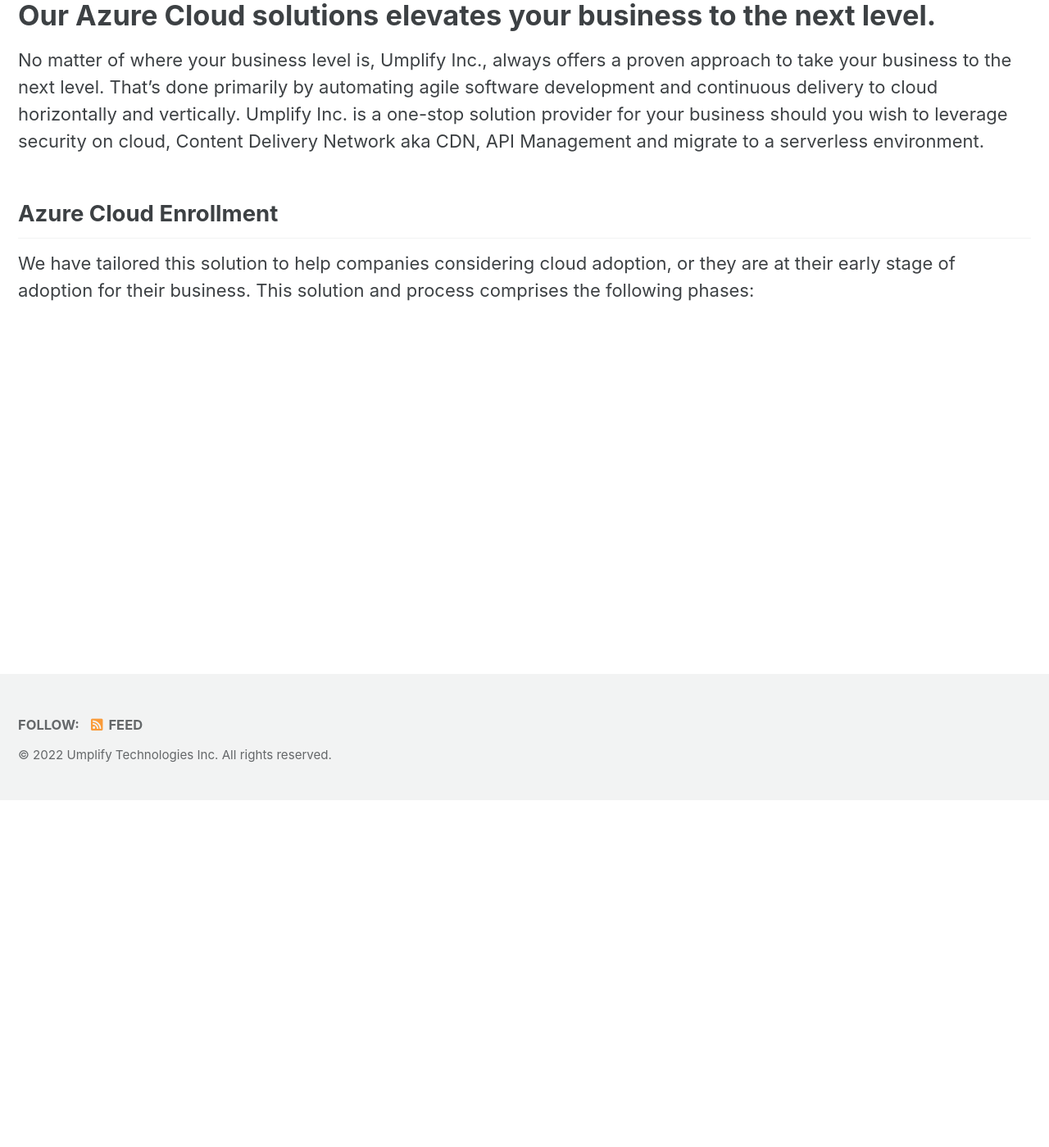
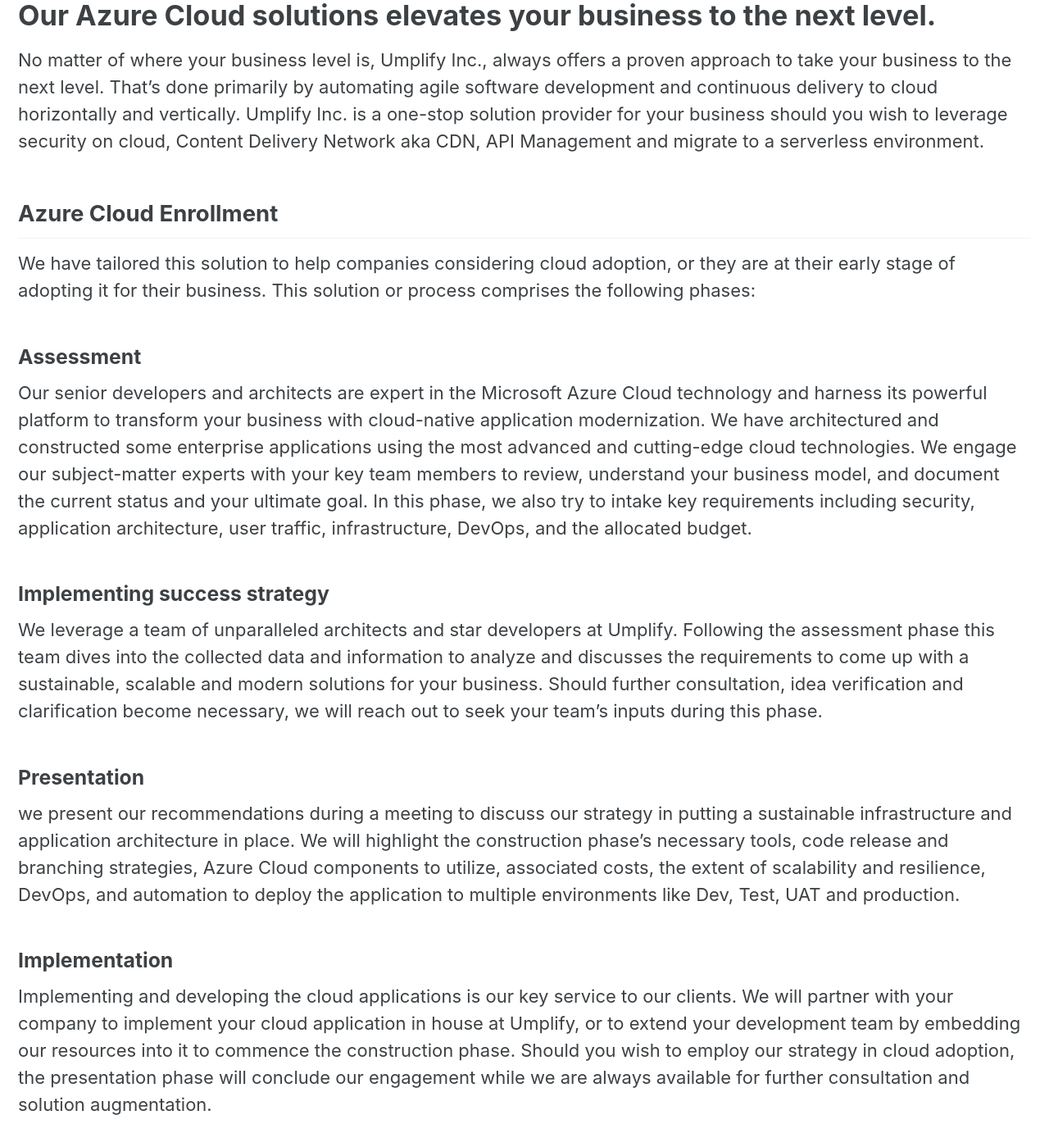
Before and after one commit to Umplify/umplify, a Jekyll site: the page built from _pages/cloud-solutions.md, in a window 1280 px wide and 1400 px high, scrolled down 423 px. Shown: the whole window at 82% size. Built offline with Jekyll 4.4.1, drawn with Linux system fonts in a browser that asks for light colours; cached includes are drawn as plain includes.

Commit message:
Added more contents to cloud adoption #1

```diff
--- a/_pages/cloud-solutions.md
+++ b/_pages/cloud-solutions.md
@@ -17,4 +17,21 @@
 
 ## Azure Cloud Enrollment
 
-We have tailored this solution to help companies considering cloud adoption, or they are at their early stage of adoption for their business. This solution and process comprises the following phases:
+We have tailored this solution to help companies considering cloud adoption, or they are at their early stage of adopting it for their business. This solution or process comprises the following phases:
+
+### Assessment
+
+Our senior developers and architects are expert in the Microsoft Azure Cloud technology and harness its powerful platform to transform your business with cloud-native application modernization. We have architectured and constructed some enterprise applications using the most advanced and cutting-edge cloud technologies. We engage our subject-matter experts with your key team members to review, understand your business model, and document the current status and your ultimate goal. In this phase, we also try to intake key requirements including security, application architecture, user traffic, infrastructure, DevOps, and the allocated budget.
+
+### Implementing success strategy
+
+We leverage a team of unparalleled architects and star developers at Umplify. Following the assessment phase this team dives into the collected data and information to analyze and discusses the requirements to come up with a sustainable, scalable and modern solutions for your business. Should further consultation, idea verification and clarification become necessary, we will reach out to seek your team's inputs during this phase.
+
+
+### Presentation
+
+we present our recommendations during a meeting to discuss our strategy in putting a sustainable infrastructure and application architecture in place. We will highlight the construction phase's necessary tools, code release and branching strategies, Azure Cloud components to utilize, associated costs, the extent of scalability and resilience, DevOps, and automation to deploy the application to multiple environments like Dev, Test, UAT and production.
+
+### Implementation
+
+Implementing and developing the cloud applications is our key service to our clients. We will partner with your company to implement your cloud application in house at Umplify, or to extend your development team by embedding our resources into it to commence the construction phase. Should you wish to employ our strategy in cloud adoption, the presentation phase will conclude our engagement while we are always available for further consultation and solution augmentation.
```
